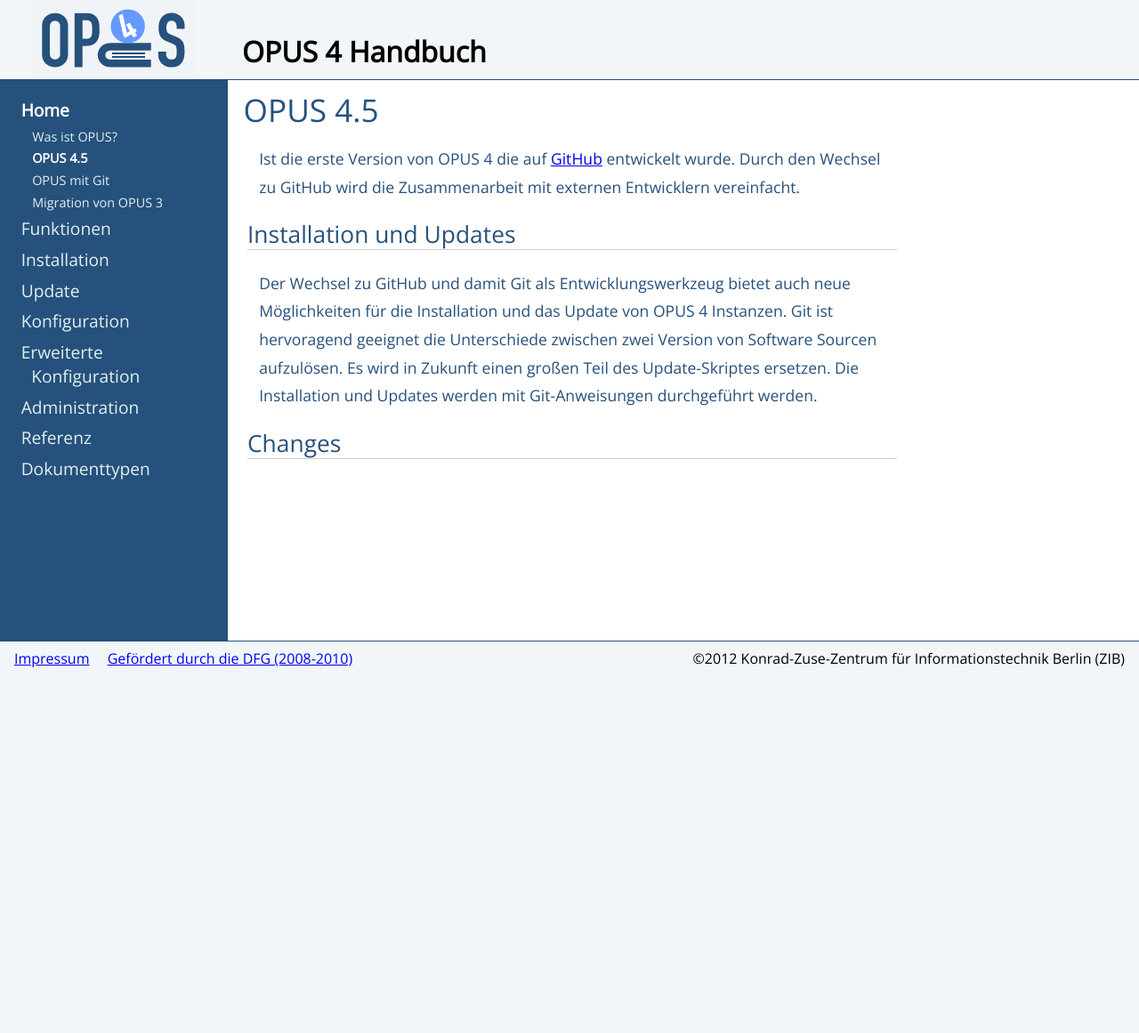
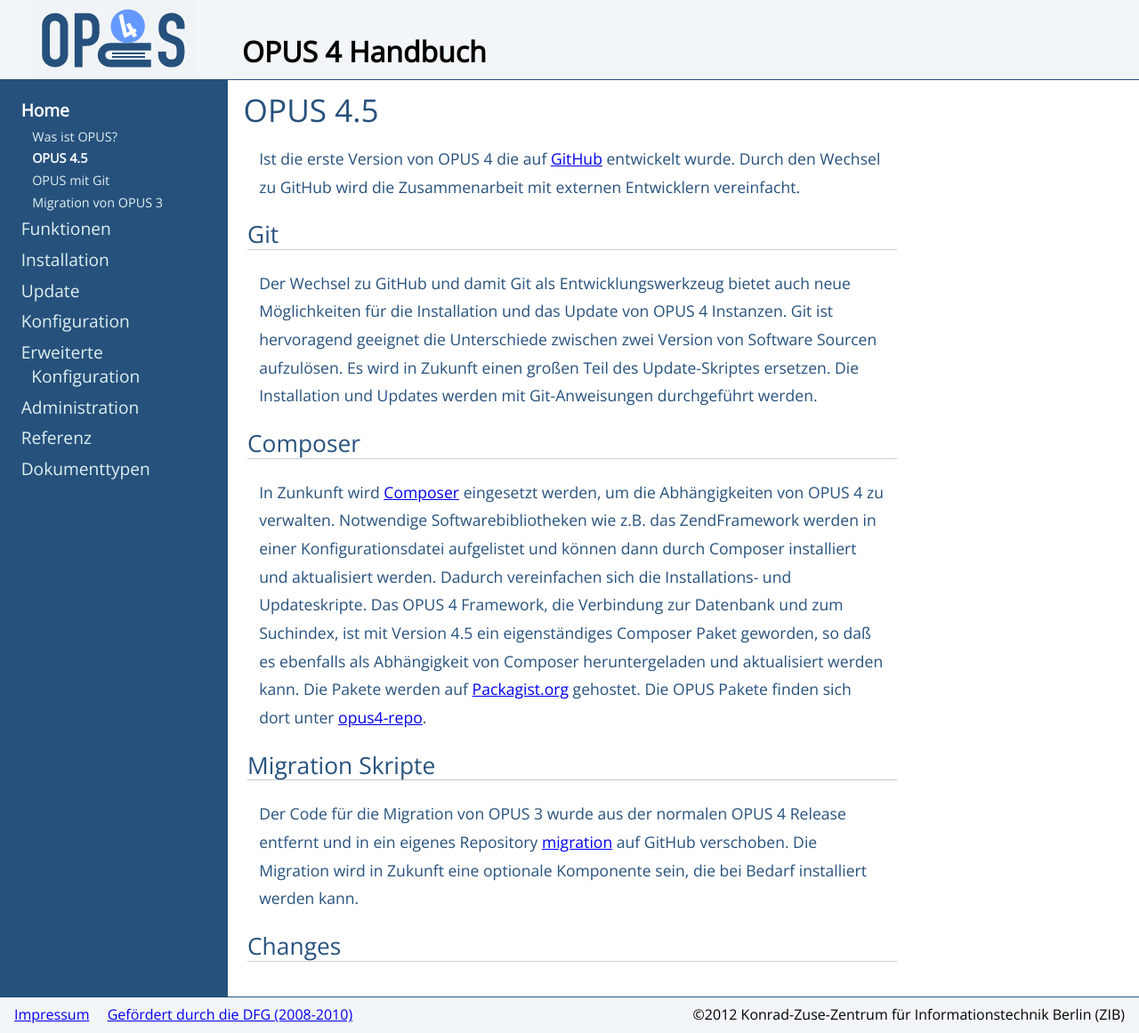
Before and after one commit to OPUS4/userdoc, a Jekyll site: the page built from opus45.md, in a window 1280 px wide. Shown: the whole page at 89% size. Built offline with Jekyll 4.4.1, drawn with Linux system fonts in a browser that asks for light colours; before the commit the page ends 900 px from its top, so only the background shows below that.

Commit message:
#33 Composer, Migration Paragraphen.

```diff
--- a/opus45.md
+++ b/opus45.md
@@ -8,7 +8,7 @@ weight: 5
 Ist die erste Version von OPUS 4 die auf [GitHub][GITHUB] entwickelt wurde. Durch den Wechsel zu GitHub wird die
 Zusammenarbeit mit externen Entwicklern vereinfacht.
 
-## Installation und Updates
+## Git
 
 Der Wechsel zu GitHub und damit Git als Entwicklungswerkzeug bietet auch neue Möglichkeiten für
 die Installation und das Update von OPUS 4 Instanzen. Git ist hervoragend geeignet die Unterschiede zwischen
@@ -19,6 +19,21 @@ Die Installation und Updates werden mit Git-Anweisungen durchgeführt werden.
 <!-- TODO link updates -->
 
 
+## Composer
+
+In Zunkunft wird [Composer](https://getcomposer.org) eingesetzt werden, um die Abhängigkeiten von OPUS 4 zu verwalten.
+Notwendige Softwarebibliotheken wie z.B. das ZendFramework werden in einer Konfigurationsdatei aufgelistet und können
+dann durch Composer installiert und aktualisiert werden. Dadurch vereinfachen sich die Installations- und Updateskripte.
+Das OPUS 4 Framework, die Verbindung zur Datenbank und zum Suchindex, ist mit Version 4.5 ein eigenständiges Composer
+Paket geworden, so daß es ebenfalls als Abhängigkeit von Composer heruntergeladen und aktualisiert werden kann. Die
+Pakete werden auf [Packagist.org](https://packagist.org) gehostet. Die OPUS Pakete finden sich dort unter
+[opus4-repo](https://packagist.org/packages/opus4-repo).
+
+## Migration Skripte
+
+Der Code für die Migration von OPUS 3 wurde aus der normalen OPUS 4 Release entfernt und in ein eigenes
+Repository [migration](https://github.com/opus4/migration) auf GitHub verschoben. Die Migration wird in Zukunft eine
+optionale Komponente sein, die bei Bedarf installiert werden kann.
 
 
 
```
